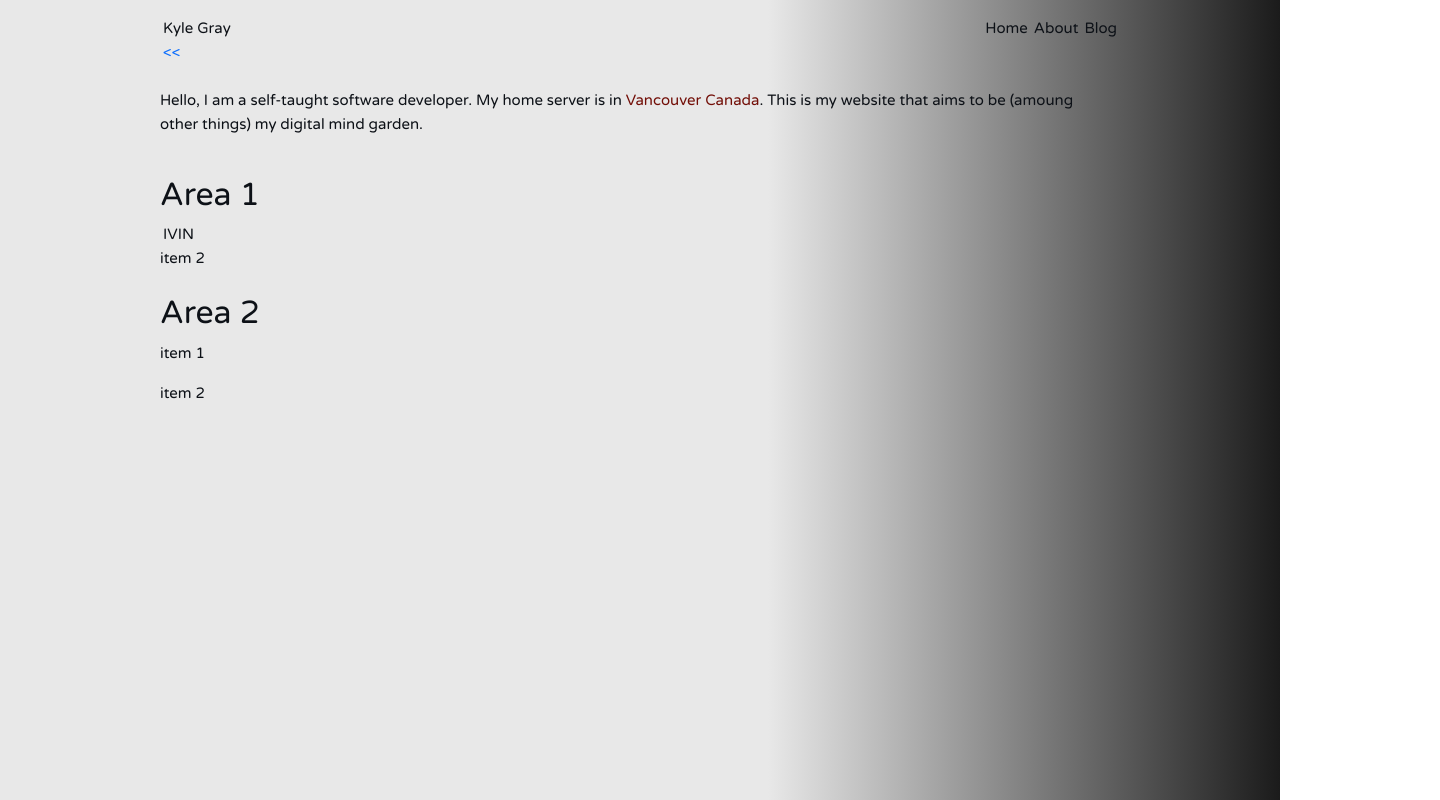
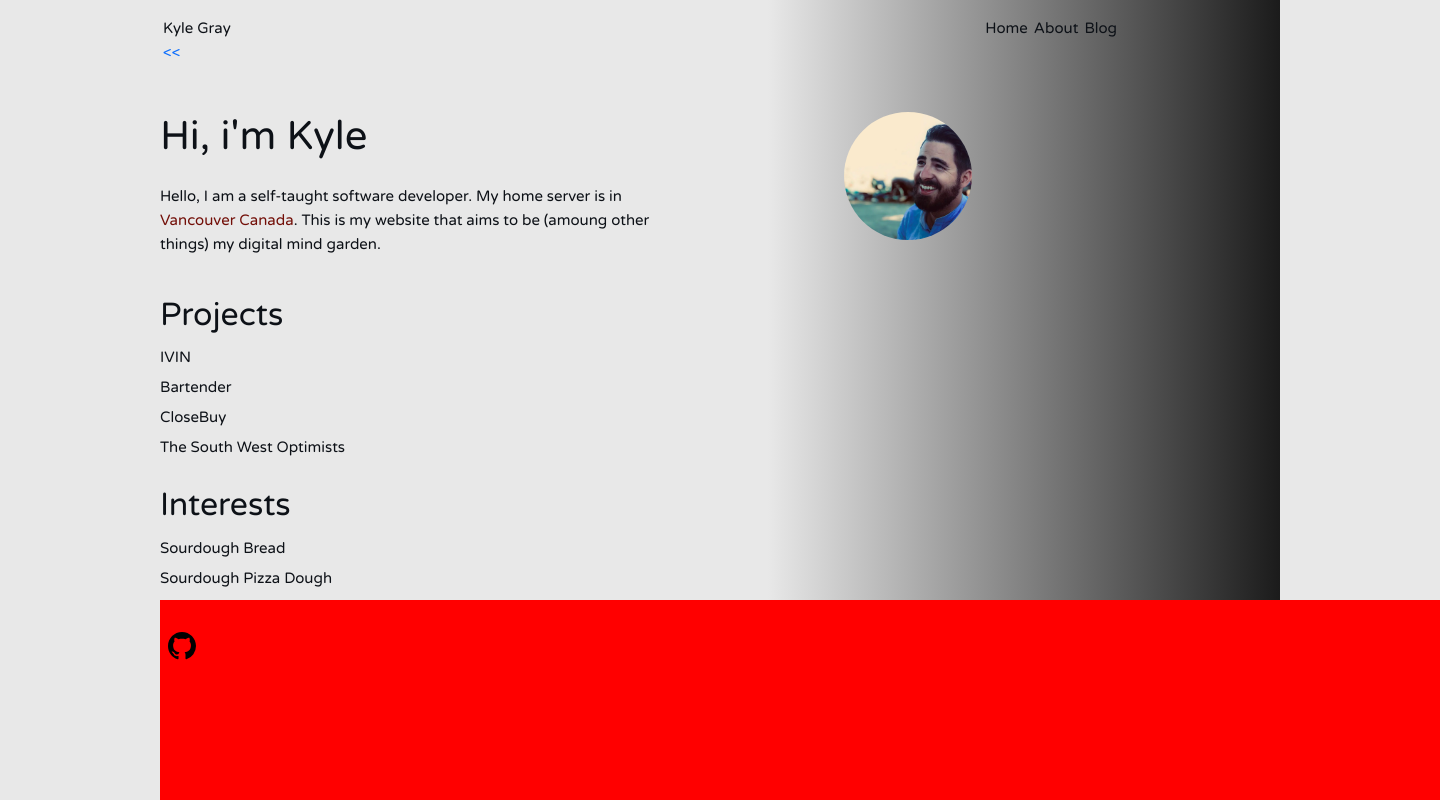
Before and after one commit to kgrayallday/kylegray.ca, a Vue app: page / in a window 1280 px wide. Shown: the whole page, 1440 px wide, since content can reach past the window. Built offline with nearby package versions, Linux system fonts and the light colour scheme.

Commit message:
add footer component

```diff
--- a/src/App.vue
+++ b/src/App.vue
@@ -1,6 +1,7 @@
 <script setup>
 import { RouterLink, RouterView } from 'vue-router'
 import NavBar from './components/NavBar.vue'
+import PageFooter from './components/PageFooter.vue'
 </script>
 
 <template>
@@ -9,6 +10,9 @@
   </header>
 
   <RouterView />
+  <footer>
+    <PageFooter />
+  </footer>
 </template>
 
 <style scoped>
@@ -32,6 +36,12 @@
 nav a:first-of-type {
 }
 
+footer {
+  position: absolute;
+  bottom:0px;
+  width: 100%;
+  height: 200px;
+}
 /* Large Screens */
 @media (min-width: 1024px) {
 }
--- /dev/null
+++ b/src/components/PageFooter.vue
@@ -0,0 +1,25 @@
+<script>
+</script>
+
+<template>
+  <div class="page-footer">
+    <div class='contact-icon p-2'>
+    <i>
+      <a href='https://www.github.com/kgrayallday'>
+      <svg xmlns="http://www.w3.org/2000/svg" width="28" height="28" fill="black" class="bi bi-github" viewBox="0 0 16 16">
+        <path d="M8 0C3.58 0 0 3.58 0 8c0 3.54 2.29 6.53 5.47 7.59.4.07.55-.17.55-.38 0-.19-.01-.82-.01-1.49-2.01.37-2.53-.49-2.69-.94-.09-.23-.48-.94-.82-1.13-.28-.15-.68-.52-.01-.53.63-.01 1.08.58 1.23.82.72 1.21 1.87.87 2.33.66.07-.52.28-.87.51-1.07-1.78-.2-3.64-.89-3.64-3.95 0-.87.31-1.59.82-2.15-.08-.2-.36-1.02.08-2.12 0 0 .67-.21 2.2.82.64-.18 1.32-.27 2-.27s1.36.09 2 .27c1.53-1.04 2.2-.82 2.2-.82.44 1.1.16 1.92.08 2.12.51.56.82 1.27.82 2.15 0 3.07-1.87 3.75-3.65 3.95.29.25.54.73.54 1.48 0 1.07-.01 1.93-.01 2.2 0 .21.15.46.55.38A8.01 8.01 0 0 0 16 8c0-4.42-3.58-8-8-8"/>
+      </svg>
+      </a>
+    </i>
+    </div>
+  </div>
+</template>
+
+<style scoped>
+  .page-footer {
+    z-index: 1;
+    background-color: red;
+    height: 100%;
+    width: 100%;
+  }
+</style>
--- a/src/views/HomeView.vue
+++ b/src/views/HomeView.vue
@@ -5,7 +5,11 @@
   <div class='d-flex' width="760px">
     <div class='content'>
       <div class='about d-flex mt-4'>
-        <div class="me-3">
+        <div class='me-profile order-2 my-4'>
+          <img src='../../public/kylemain-square.webp' class='mx-auto'/>
+        </div>
+        <div class="me-3 order-1">
+          <h1 class='my-4'> Hi, i'm Kyle</h1>
         <p>Hello, I am a self-taught software developer. My home server is in <span class="text-red">Vancouver Canada</span>. This is my website that aims to be (amoung other things) my digital mind garden.
         </p>
         </div>
@@ -15,15 +19,22 @@
       </div>
 
       <div class="contact-card mt-4">
-        <h2>Area 1</h2>
-        <RouterLink to="/ivin">IVIN</RouterLink>
-        <p>item 2</p>
+        <h2>Projects</h2>
+        <div class='row'>
+          <RouterLink to="/ivin">IVIN</RouterLink>
+          <RouterLink to="/ivin">Bartender</RouterLink>
+          <RouterLink to="/ivin">CloseBuy</RouterLink>
+          <RouterLink to="/ivin">The South West Optimists</RouterLink>
+        </div>
       </div>
 
       <div class="mt-4">
-        <h2>Area 2</h2>
-        <p>item 1</p>
-        <p>item 2</p>
+        <h2>Interests</h2>
+        <div class='row'>
+          <RouterLink to="/ivin">Sourdough Bread</RouterLink>
+          <RouterLink to="/ivin">Sourdough Pizza Dough</RouterLink>
+          <RouterLink to="/ivin">Kombucha</RouterLink>
+        </div>
       </div>
 
     </div>
@@ -33,7 +44,9 @@
 <style scoped>
 img {
   border-radius: 50%;
-  width: 64px;
-  height: 64px;
+  width: 128px;
+}
+.me-profile {
+  width: 100%;
 }
 </style>
```
